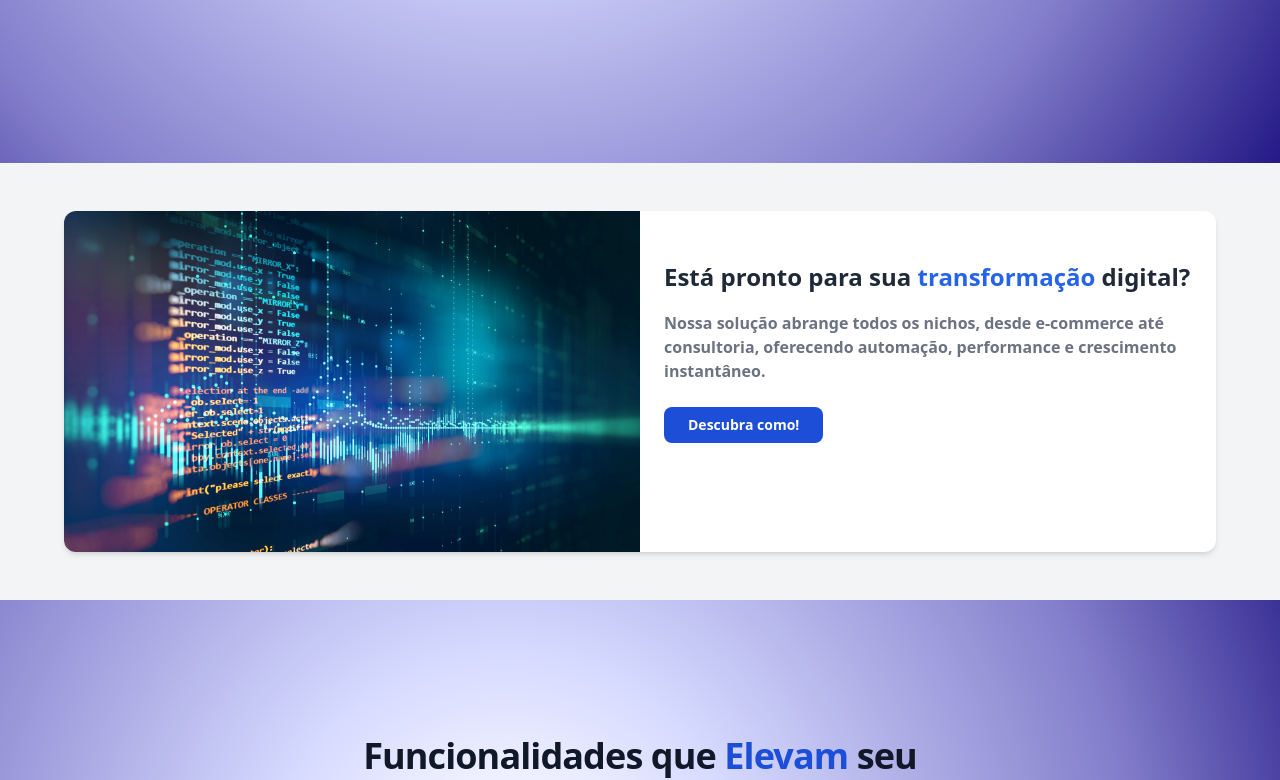
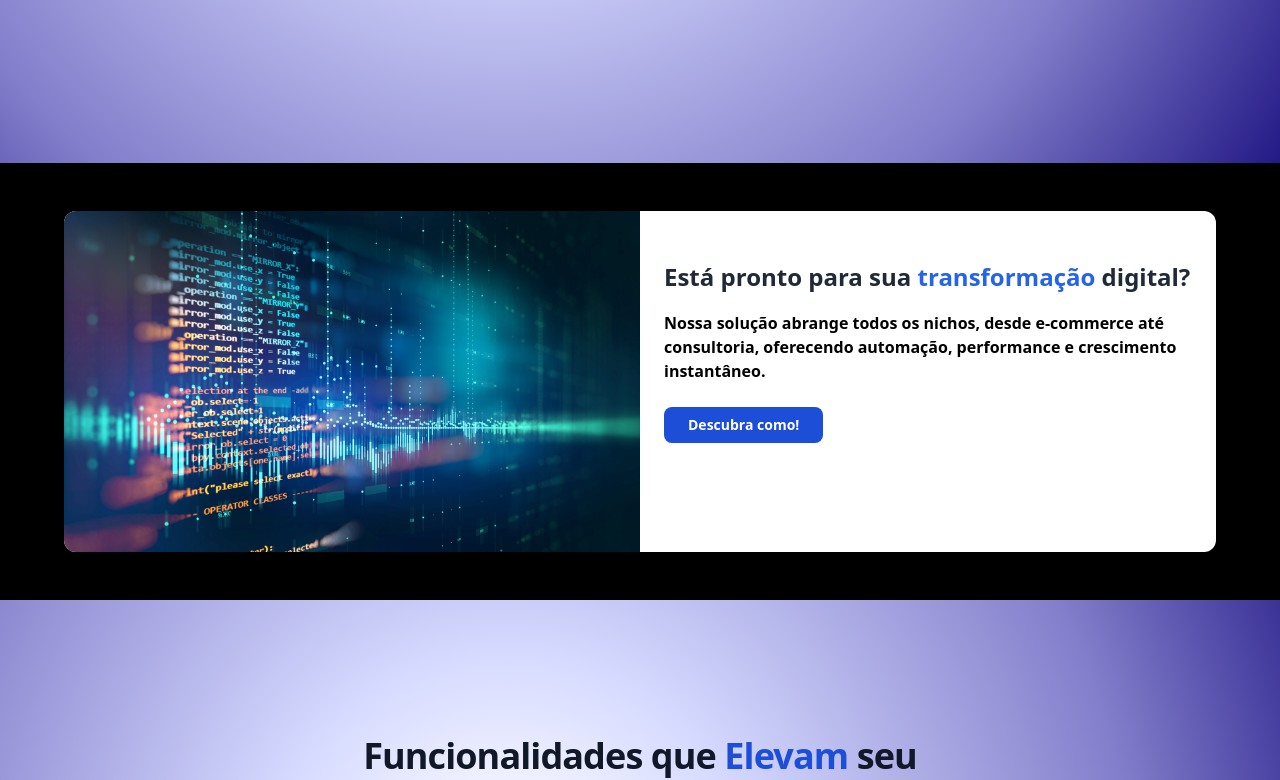
Before and after one commit to ojeanrodriguesdev/landingpage, a Next.js app: page / in a window 1280 px wide. Shown: the part 669-1449 px from the top of the page. Built offline with nearby package versions, Linux system fonts and the light colour scheme.

Commit message:
CTA Section Modification Container

```diff
--- a/src/app/components/view/CTASection.tsx
+++ b/src/app/components/view/CTASection.tsx
@@ -2,8 +2,8 @@ import Image from 'next/image'
 
 export default function CTASection() {
   return (
-    <section className="bg-gray-100 dark:bg-gray-800 lg:py-12 lg:flex lg:justify-center">
-      <div className="overflow-hidden bg-white dark:bg-black lg:mx-8 lg:flex lg:max-w-6xl lg:w-full lg:shadow-md lg:rounded-xl">
+    <section className="bg-black lg:py-12 lg:flex lg:justify-center">
+      <div className="overflow-hidden bg-white lg:mx-8 lg:flex lg:max-w-6xl lg:w-full lg:shadow-md lg:rounded-xl">
         <div className="lg:w-1/2">
           <Image
             src="/images/CTASection/image.png"
@@ -18,11 +18,11 @@ export default function CTASection() {
         </div>
 
         <div className="max-w-xl px-6 py-12 lg:max-w-5xl lg:w-1/2">
-          <h2 className="text-[2xl] font-bold text-gray-800 dark:text-white md:text-[24px]">
+          <h2 className="text-[2xl] font-bold text-gray-800 md:text-[24px]">
             Está pronto para sua <span className="text-blue-600">transformação</span> digital?
           </h2>
 
-          <p className="mt-4 text-gray-500 dark:text-gray-300 font-semibold">
+          <p className="mt-4 text-black font-semibold">
             Nossa solução abrange todos os nichos, desde e-commerce até consultoria, oferecendo
             automação, performance e crescimento instantâneo.
           </p>
```
